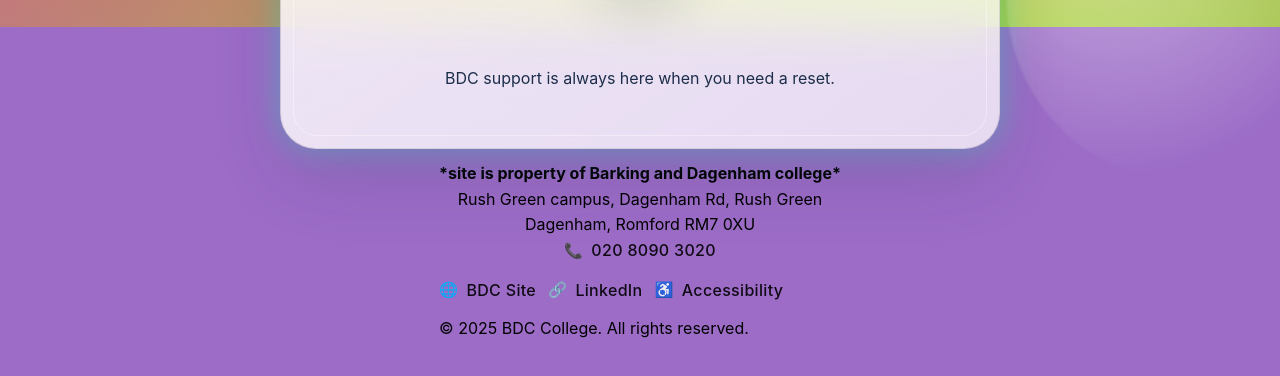
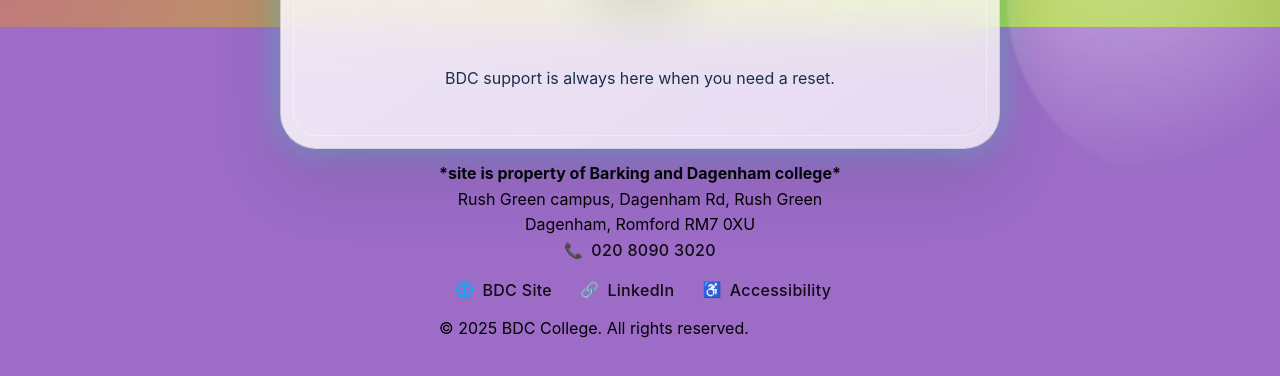
Before and after one commit to ay0m1e/mental_healthproj, a plain HTML site: page index.html in a window 1280 px wide. Shown: the part 773-1149 px from the top of the page. Drawn offline with Linux system fonts and the light colour scheme; a script that the page names is missing.

Commit message:
Improve footer link spacing with margin styles
Added margin-left style to footer links for better spacing.

```diff
--- a/index.html
+++ b/index.html
@@ -65,15 +65,15 @@
                 </address>
 
                 <div class="footer-links" aria-label="Footer links">
-                    <a href="https://barkingdagenhamcollege.ac.uk/" target="_blank" class="footer-link footer-link-icon" aria-label="BDC Site">
+                    <a href="https://barkingdagenhamcollege.ac.uk/" target="_blank" class="footer-link footer-link-icon" aria-label="BDC Site" style="margin-left: 16px;">
                         <span class="footer-icon" aria-hidden="true">🌐</span>
                         <span class="footer-link-label">BDC Site</span>
                     </a>
-                    <a href=https://www.linkedin.com/school/barking-and-dagenham-college/posts/?feedView=all target="_blank" class="footer-link footer-link-icon" aria-label="LinkedIn">
+                    <a href=https://www.linkedin.com/school/barking-and-dagenham-college/posts/?feedView=all target="_blank" class="footer-link footer-link-icon" aria-label="LinkedIn" style="margin-left: 16px;">
                         <span class="footer-icon" aria-hidden="true">🔗</span>
                         <span class="footer-link-label">LinkedIn</span>
                     </a>
-                    <a href="https://barkingdagenhamcollege.ac.uk/legal/accessibility" target="_blank" class="footer-link footer-link-icon" aria-label="Accessibility" >
+                    <a href="https://barkingdagenhamcollege.ac.uk/legal/accessibility" target="_blank" class="footer-link footer-link-icon" aria-label="Accessibility" style="margin-left: 16px;">
                         <span class="footer-icon" aria-hidden="true">♿</span>
                         <span class="footer-link-label">Accessibility</span>
                     </a>
```
